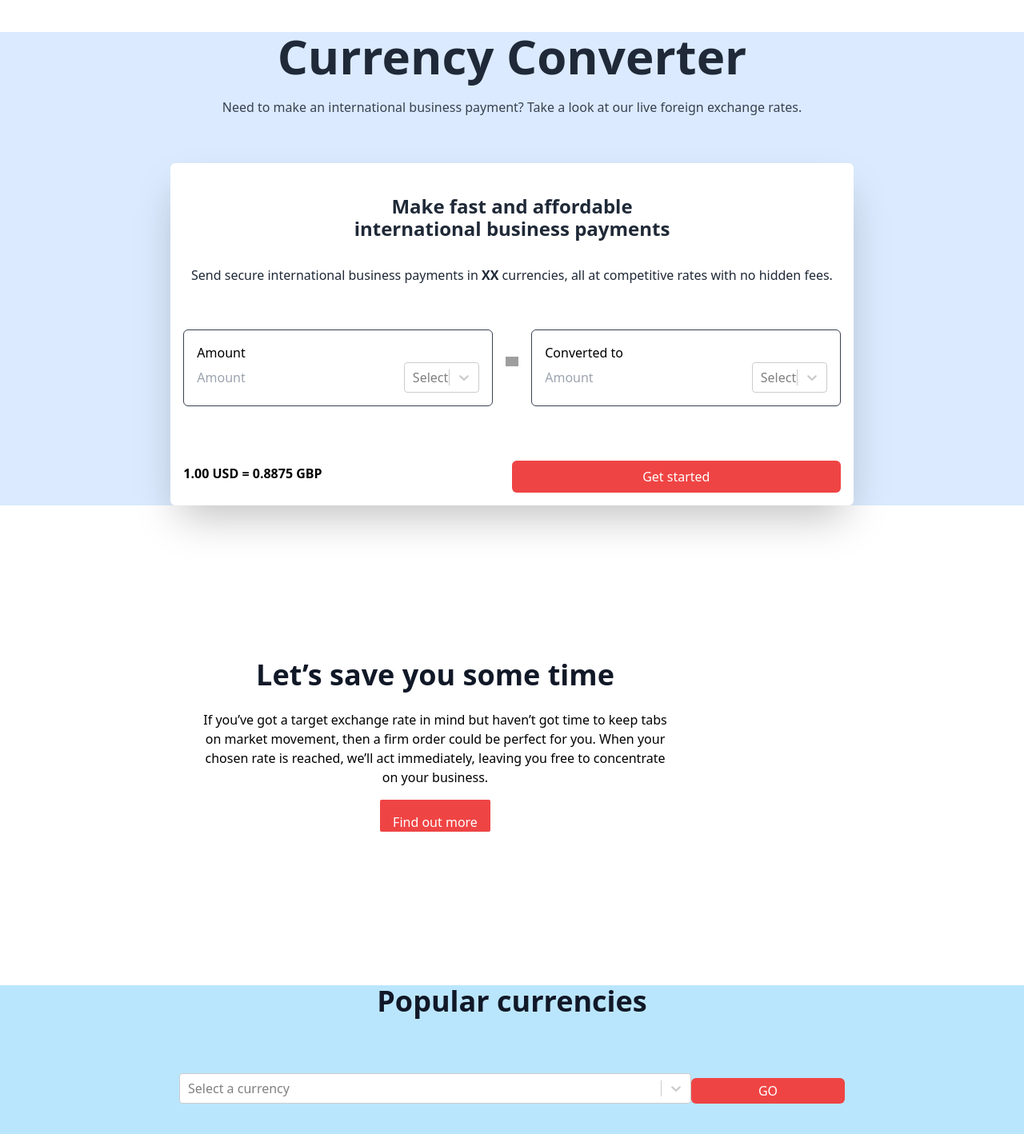
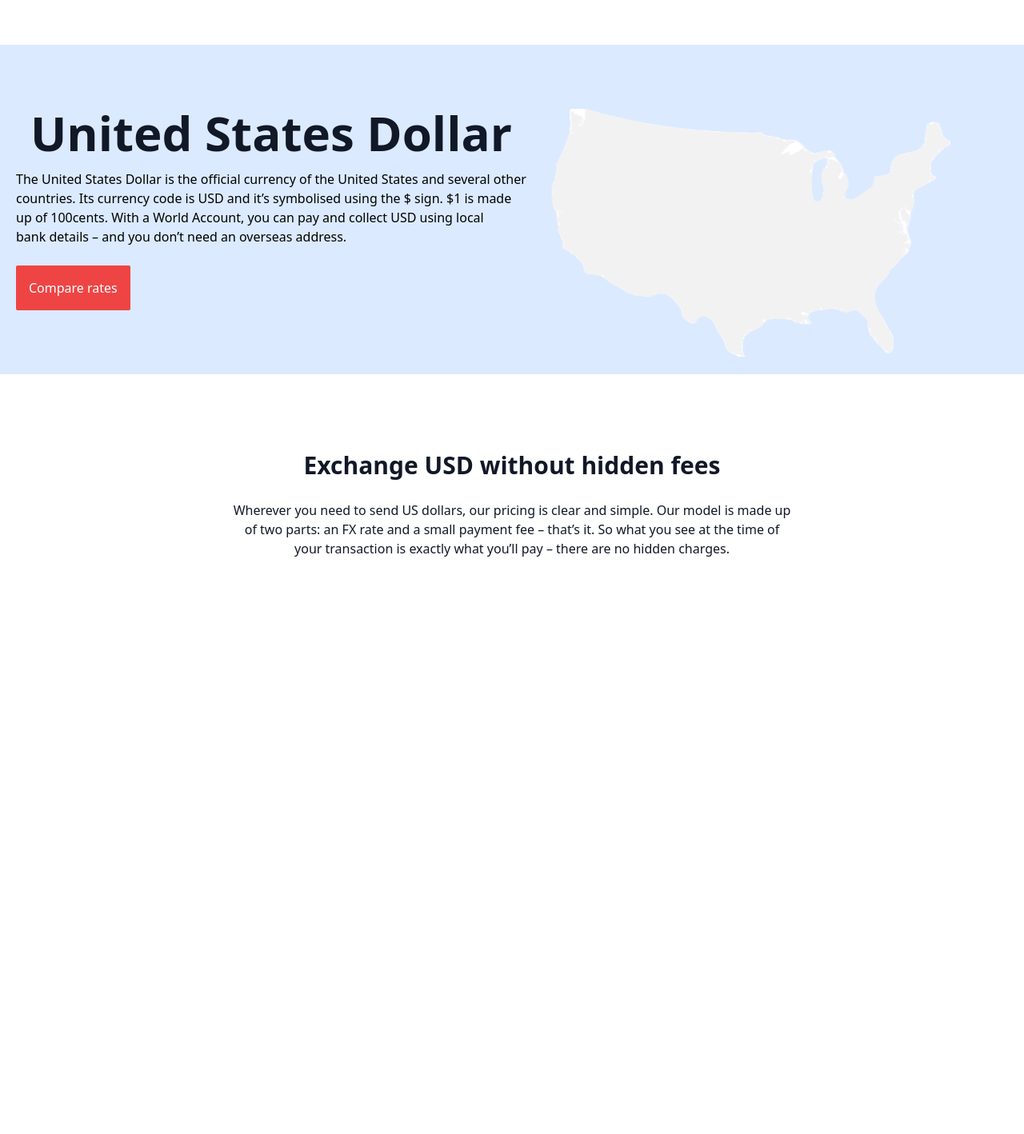
Before and after one commit to techloset/Muhammad-Ahmad-Asim-Project-01-Currency-Exchanger-App-, a React (Create React App) app: page /IndividualCurrency in a window 1280 px wide. Shown: the top 1418 px of the page at 80% size. After the commit the page ends 800 px from the top, so only its background shows below. Built offline with nearby package versions, Linux system fonts and the light colour scheme; grey boxes are pictures that could not be loaded.

Commit message:
Currency Exchanger App

```diff
--- a/package.json
+++ b/package.json
@@ -16,6 +16,7 @@
     "postcss": "^8.4.33",
     "react": "^18.2.0",
     "react-dom": "^18.2.0",
+    "react-router-dom": "^6.21.1",
     "react-scripts": "5.0.1",
     "react-select": "^5.8.0",
     "typescript": "^4.9.5",
@@ -46,6 +47,7 @@
     ]
   },
   "devDependencies": {
+    "@types/react-router-dom": "^5.3.3",
     "tailwindcss": "^3.4.1"
   }
 }
--- a/src/App.tsx
+++ b/src/App.tsx
@@ -2,11 +2,12 @@
 import './App.css';
 import Home from './pages/Home/page';
 
+
+
 function App() {
   return (
     <div className='body'>
-      <Home />
-
+      <Home/>
     </div>
   );
 }
--- /dev/null
+++ b/src/components/card.tsx
@@ -0,0 +1,7 @@
+
+
+export default function Card() {
+  return (
+    <div>card</div>
+  )
+}
--- a/src/index.tsx
+++ b/src/index.tsx
@@ -1,9 +1,23 @@
 import React from 'react';
 import ReactDOM from 'react-dom/client';
 import './index.css';
+import reportWebVitals from './reportWebVitals';
 import App from './App';
-import reportWebVitals from './reportWebVitals';
-
+import {
+  createBrowserRouter,
+  RouterProvider,
+} from "react-router-dom";
+import IndividualCurrency from './pages/IndividualCurrency';
+const router = createBrowserRouter([
+  {
+    path: "/",
+    element: <App/>
+  },
+  {
+    path: "/IndividualCurrency",
+    element: <IndividualCurrency/>
+  },
+]);
 
 
 
@@ -12,7 +26,7 @@ const root = ReactDOM.createRoot(
 );
 root.render(
   <React.StrictMode>
-    <App />
+   <RouterProvider router={router} />
   </React.StrictMode>
 );
 
--- a/src/pages/Home/page.tsx
+++ b/src/pages/Home/page.tsx
@@ -1,3 +1,4 @@
+
 import CurrencyCard from "../../components/currencyCard";
 import Select from 'react-select';
 
@@ -13,12 +14,12 @@ export default function Home() {
         </div>
       </div>
 
-      <div className="my-48 text-center justify-center mr-48">
+      <div className="my-48 text-center justify-center ">
         <h1 className="text-gray-900 font-roboto text-4xl font-bold leading-10">Let’s save you some time</h1>
         <p className="mt-6">If you’ve got a target exchange rate in mind but haven’t got time to keep tabs <br /> on market movement, then a firm order could be perfect for you. When your <br /> chosen rate is reached, we’ll act immediately, leaving you free to concentrate <br /> on your business.</p>
-        <button className="rounded-sm mt-4 bg-red-500 h-10 text-white p-4" >Find out more</button>
+        <a href="/IndividualCurrency"> <button className="rounded-sm mt-4 bg-red-500 h-10 text-white p-4" >Find out more</button></a>
       </div>
-      <div className="bg-sky-200 h-48 ">
+      <div className="bg-blue-100 h-48 ">
 
         <h1 className="text-center text-gray-900 font-roboto  text-4xl font-bold leading-10">Popular currencies</h1>
         <div className='flex justify-center items-center mb-12 mt-16'>
@@ -42,9 +43,9 @@ export default function Home() {
             className="currency-select h-2 mb-10 w-1/2"
             menuPosition="fixed" // Set menu position to fixed
           />
-          <button className="w-48 mb-4 h-8 mt-3 flex-shrink-0 rounded-md bg-red-500 border-none text-white font-roboto text-base leading-46 cursor-pointer">
+          <a href="/IndividualCurrency"> <button className="w-48 mb-4 h-8 mt-3 flex-shrink-0 rounded-sm bg-red-500 border-none text-white font-roboto text-base leading-46 cursor-pointer">
             GO
-          </button>
+          </button></a>
         </div>
       </div>
 
--- /dev/null
+++ b/src/pages/IndividualCurrency.tsx
@@ -0,0 +1,24 @@
+import img from "../assets/Vector.png"
+export default function IndividualCurrency() {
+  return (
+    <div>
+    <div className="flex flex-col sm:flex-row mt-14 bg-blue-100">
+        <div className="ml-[20px] ">
+            <h1 className="text-center mt-20 mb-4 font-roboto text-6xl font-bold leading-16 text-gray-900">United States Dollar</h1>
+        <p>The United States Dollar is the official currency of the United States and several other <br/> countries. Its currency code is USD and it’s symbolised using the $ sign. $1 is made <br/> up of 100cents. With a World Account, you can pay and collect USD using local <br/> bank details – and you don’t need an overseas address.</p>
+        <button className="rounded-sm mt-6 bg-red-500 h-14 mb-20 text-white p-4" >Compare rates</button>
+        </div>
+        <div className="mt-20 ml-[30px]">
+            <img src={img} alt="image not found" width={500} />
+        </div>
+    </div>
+<div>
+  <h1 className="text-center font-roboto text-3xl font-bold leading-7 text-gray-900 mb-[30px] mt-[100px]"> Exchange USD without hidden fees</h1>
+<p className="text-center font-roboto text-base font-normal leading-6 text-gray-900">Wherever you need to send US dollars, our pricing is clear and simple. Our model is made up <br/>of two parts: an FX rate and a small payment fee – that’s it. So what you see at the time of <br/> your transaction is exactly what you’ll pay – there are no hidden charges.</p>
+</div>
+
+
+
+    </div>
+  )
+}
```
Also changed, not shown: src/assets/Vector.png (added), 1 other file (tests, documents, lock files or other folders).
